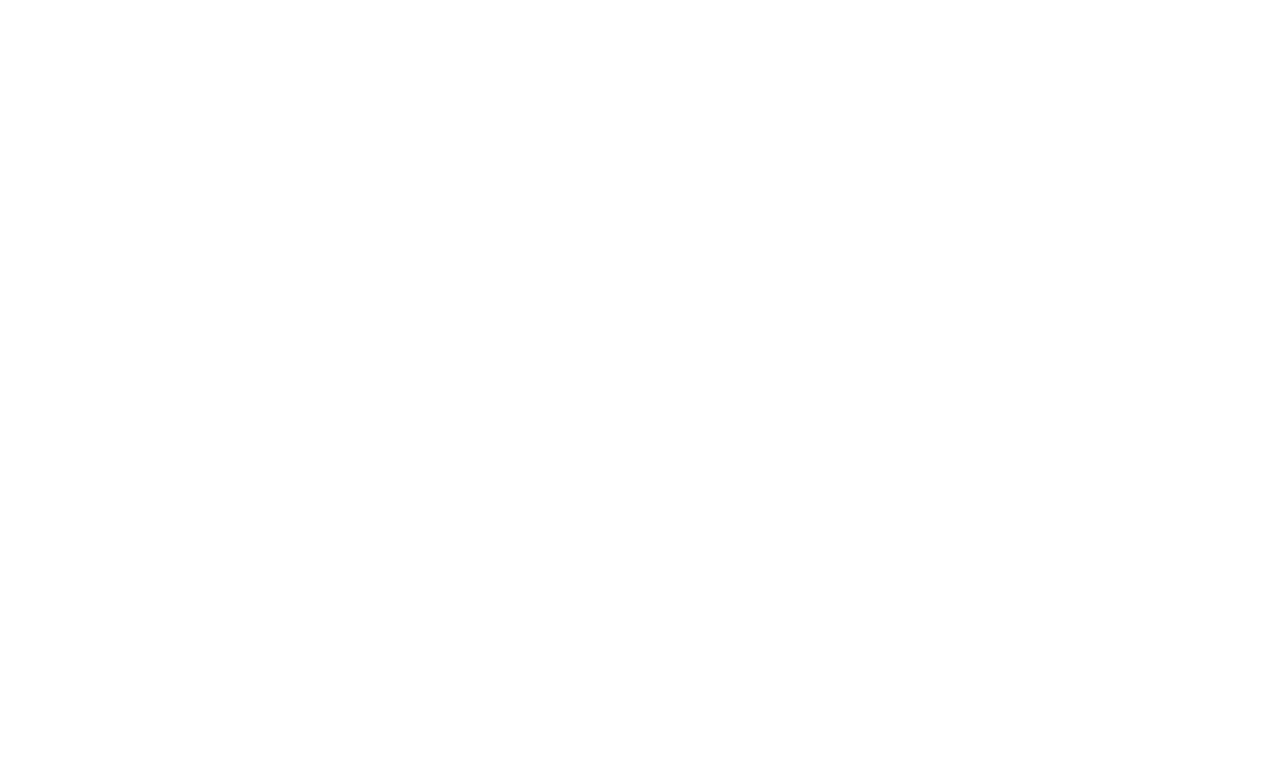
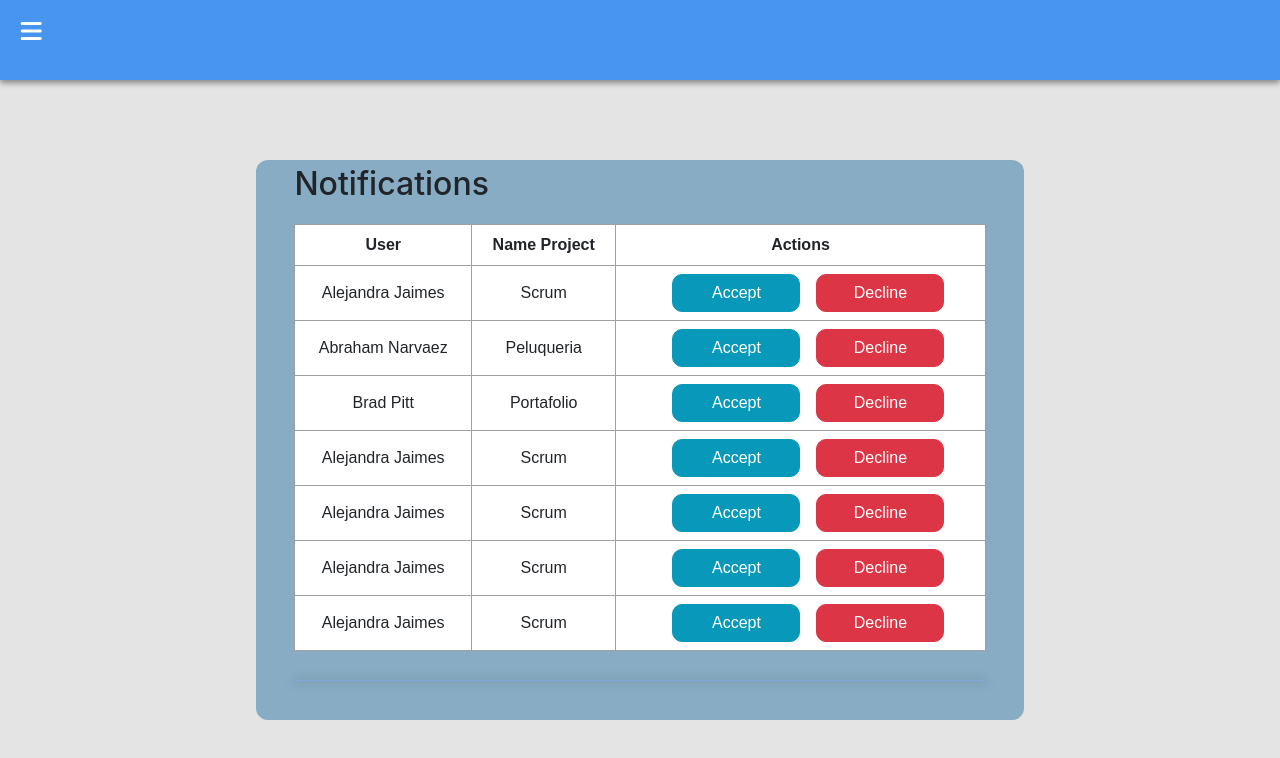
Before and after one commit to DeyverG/scrum-hewtec, a React (Create React App) app: page /Notifications in a window 1280 px wide. Shown: the top 758 px of the page. Built offline with nearby package versions, Linux system fonts and the light colour scheme.

Commit message:
vista de notificacion creada y filtro de buscador terminado

```diff
--- a/src/App.js
+++ b/src/App.js
@@ -11,6 +11,7 @@ import MyProjects from './pages/MyProjects';
 import CreateProject from './pages/CreateProject';
 import AddCollaborator from './pages/AddCollaborator';
 import EditProject from './pages/EditProject';
+import NotificactionView from './pages/NotificationView';
 
 function App() {
   return (
@@ -24,6 +25,7 @@ function App() {
         <Route path="/ProjectView" component={ProjectView} />
         <Route path="/AddCollaborator" component={AddCollaborator} />
         <Route path="/EditProject" component={EditProject} />
+        <Route path="/Notifications" component={NotificactionView} />
       </Switch>
     </Router>
   );
--- a/src/assets/styles/header.css
+++ b/src/assets/styles/header.css
@@ -33,3 +33,7 @@
 #check:checked ~ .contenido_Sildebar{
     left: -190px;
 }
+
+.esconder{
+    display: none;
+}
--- /dev/null
+++ b/src/assets/styles/notificationView.css
@@ -0,0 +1,47 @@
+.contenedor-Notify {
+    position: absolute;
+    height: 90vh;
+    width: 100vw;
+    background: rgb(121, 121, 121, 0.2);
+}
+
+.div-notify {
+    width: 60vw;
+    height: 70vh;
+    margin-left: 20vw;
+    margin-top: 10vh;
+    background: rgb(22, 103, 154, 0.45);
+    border-radius: 12px;
+}
+.text-notify{
+    margin-left: 5%;
+    font-size: 2rem;
+    font-weight: 500;
+}
+table {
+    font-family: arial, sans-serif;
+    border-collapse: collapse;
+    width: 90%;
+    margin-left: 5%;
+    background: white;
+}
+
+td, th {
+    border: 1px solid #a0a0a0;
+    text-align: center;
+    padding: 8px;
+}
+
+.btn-notify {
+    border-radius: 10px;
+    width: 8rem;
+    margin-left: 1rem;
+}
+.btn-accept{
+    background: #0899BA;
+    border-color: #0899BA;
+}
+.scroll-notify{
+    overflow-y: scroll;
+    height: 55vh;
+}
--- a/src/components/Header.js
+++ b/src/components/Header.js
@@ -1,6 +1,12 @@
 import React from 'react';
 import '../assets/styles/header.css'
 const Header = ({ bandera }) => {
+
+
+    const handleChange = e => {
+        const elementos = Object.values(document.getElementsByClassName("filtro"));
+        elementos.filter(elemento => elemento.name.toLowerCase().search(e.target.value) > -1 ? elemento.classList.remove("esconder") : elemento.classList.add("esconder"));
+    }
     return (
         <>
             <div className="header">
@@ -13,7 +19,7 @@ const Header = ({ bandera }) => {
                         <div className="iconobuscar form-control">
                             <i className="fas fa-search"></i>
                         </div>
-                        <input type="text" className="form-control inputBuscador" placeholder="Search" aria-label="Username" aria-describedby="basic-addon1" />
+                        <input type="text" className="form-control inputBuscador" placeholder="Search" aria-label="Username" aria-describedby="basic-addon1" onChange={handleChange} />
                     </div>
                 }
             </div>
--- a/src/components/Project.js
+++ b/src/components/Project.js
@@ -16,7 +16,7 @@ const Project = ({ id, name, description }) => {
 
     return (
         <>
-            <Link to="/ProjectView" className="marginLink" name={name} onClick={projectON}>
+            <Link to="/ProjectView" className="marginLink filtro" name={name} onClick={projectON}>
                 <div className="project">
                     <p className="projectName">{name}</p>
                 </div>
--- a/src/pages/MyProjects.js
+++ b/src/pages/MyProjects.js
@@ -25,7 +25,7 @@ const MyProjects = () => {
 
     return (
         <>
-            <Header bandera={true}/>
+            <Header bandera={true} projects={projects} setProjects={setProjects}/>
             <div className="tamañoProjects scrollDiv">
 
                 <div className="contenedorProject">
--- /dev/null
+++ b/src/pages/NotificationView.js
@@ -0,0 +1,83 @@
+import React from 'react';
+import Header from '../components/Header';
+import '../assets/styles/notificationView.css'
+const NotificactionView = () => {
+    return (
+        <>
+            <Header />
+            <div className="contenedor-Notify">
+                <div className="div-notify">
+                    <p className="text-notify">Notifications</p>
+                    <div className="scroll-notify scrollDiv">
+                    <table>
+                        <tr>
+                            <th>User</th>
+                            <th>Name Project</th>
+                            <th>Actions</th>
+                        </tr>
+                        <tr>
+                            <td>Alejandra Jaimes</td>
+                            <td>Scrum</td>
+                            <td>
+                                <button className="btn btn-primary btn-notify btn-accept">Accept</button>
+                                <button className="btn btn-danger btn-notify">Decline</button>
+                            </td>
+                        </tr>
+                        <tr>
+                            <td>Abraham Narvaez</td>
+                            <td>Peluqueria</td>
+                            <td>
+                                <button className="btn btn-primary btn-notify btn-accept">Accept</button>
+                                <button className="btn btn-danger btn-notify">Decline</button>
+                            </td>
+                        </tr>
+                        <tr>
+                            <td>Brad Pitt</td>
+                            <td>Portafolio</td>
+                            <td>
+                                <button className="btn btn-primary btn-notify btn-accept">Accept</button>
+                                <button className="btn btn-danger btn-notify">Decline</button>
+                            </td>
+                        </tr>
+                        <tr>
+                            <td>Alejandra Jaimes</td>
+                            <td>Scrum</td>
+                            <td>
+                                <button className="btn btn-primary btn-notify btn-accept">Accept</button>
+                                <button className="btn btn-danger btn-notify">Decline</button>
+                            </td>
+                        </tr>
+                        <tr>
+                            <td>Alejandra Jaimes</td>
+                            <td>Scrum</td>
+                            <td>
+                                <button className="btn btn-primary btn-notify btn-accept">Accept</button>
+                                <button className="btn btn-danger btn-notify">Decline</button>
+                            </td>
+                        </tr>
+                        <tr>
+                            <td>Alejandra Jaimes</td>
+                            <td>Scrum</td>
+                            <td>
+                                <button className="btn btn-primary btn-notify btn-accept">Accept</button>
+                                <button className="btn btn-danger btn-notify">Decline</button>
+                            </td>
+                        </tr>
+                        <tr>
+                            <td>Alejandra Jaimes</td>
+                            <td>Scrum</td>
+                            <td>
+                                <button className="btn btn-primary btn-notify btn-accept">Accept</button>
+                                <button className="btn btn-danger btn-notify">Decline</button>
+                            </td>
+                        </tr>
+                    </table>
+                    </div>
+                    <hr/>
+                </div>
+            </div>
+        </>
+    );
+}
+
+export default NotificactionView;
```
